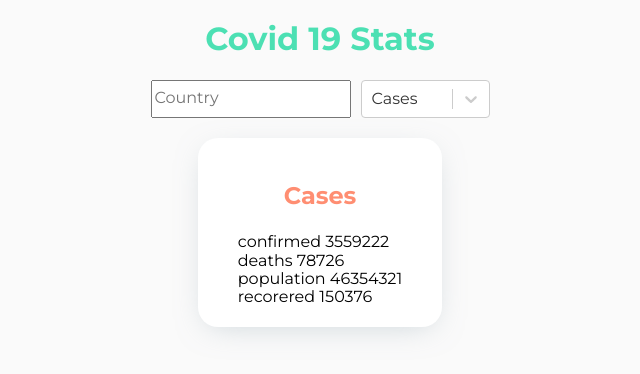
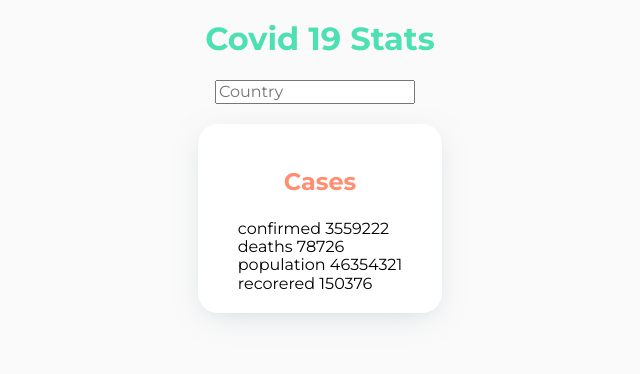
Before and after one commit to colomfernando/covid19-stats, a React (Create React App) app: page / in a window 1280 px wide. Shown: the top 374 px of the page, without its empty margins (320-960 px from the left). Built offline with nearby package versions, Linux system fonts and the light colour scheme.

Commit message:
delete react select and component

```diff
--- a/package.json
+++ b/package.json
@@ -10,7 +10,6 @@
 		"@types/node": "^12.20.11",
 		"@types/react": "^17.0.4",
 		"@types/react-dom": "^17.0.3",
-		"@types/react-select": "^4.0.15",
 		"axios": "^0.21.1",
 		"browser-localstorage-expire": "^1.5.0",
 		"react": "^17.0.2",
--- a/src/components/Search/index.tsx
+++ b/src/components/Search/index.tsx
@@ -1,15 +1,8 @@
 import React, { useState, useEffect, useCallback } from 'react';
 import InputSearch from 'components/InputSearch';
-import Select from 'components/Select';
 import { getCases } from 'api';
 import { debounce } from 'utils';
 import Styles from './styles';
-
-const selectOptions = [
-  { label: 'Cases', value: 'cases' },
-  { label: 'History', value: 'history' },
-  { label: 'Vaccines', value: 'vaccines' },
-];
 
 const Search = (): JSX.Element => {
   const [inputValue, setInputValue] = useState<string>('');
@@ -41,11 +34,6 @@ const Search = (): JSX.Element => {
         onChange={handleOnChange}
         value={inputValue}
       />
-      <Select
-        options={selectOptions}
-        defaultValue={selectOptions[0]}
-        onChange={({ value }): void => console.log(value)}
-      />
     </Styles.Wrapper>
   );
 };
--- a/src/components/Select/index.tsx
+++ /dev/null
@@ -1,31 +0,0 @@
-import React from 'react';
-import Styles from './styles';
-
-export interface IOption {
-  value: string;
-  label: string;
-}
-interface IProps {
-  options: IOption[];
-  defaultValue?: IOption;
-  onChange: (value: IOption) => void;
-}
-
-const Select: React.FC<IProps> = ({
-  options,
-  onChange,
-  defaultValue,
-  ...props
-}: IProps) => {
-  return (
-    <Styles.Select
-      classNamePrefix="custom-select"
-      onChange={onChange}
-      defaultValue={defaultValue}
-      options={options}
-      {...props}
-    />
-  );
-};
-
-export default Select;
--- a/src/components/Select/styles.js
+++ /dev/null
@@ -1,12 +0,0 @@
-import styled from 'styled-components';
-import SelectComponent from 'react-select';
-
-const Select = styled(SelectComponent)`
-  .custom-select {
-    &__value-container {
-      width: 90px;
-    }
-  }
-`;
-
-export default { Select };
```
Also changed, not shown: 1 other file (tests, documents, lock files or other folders).
